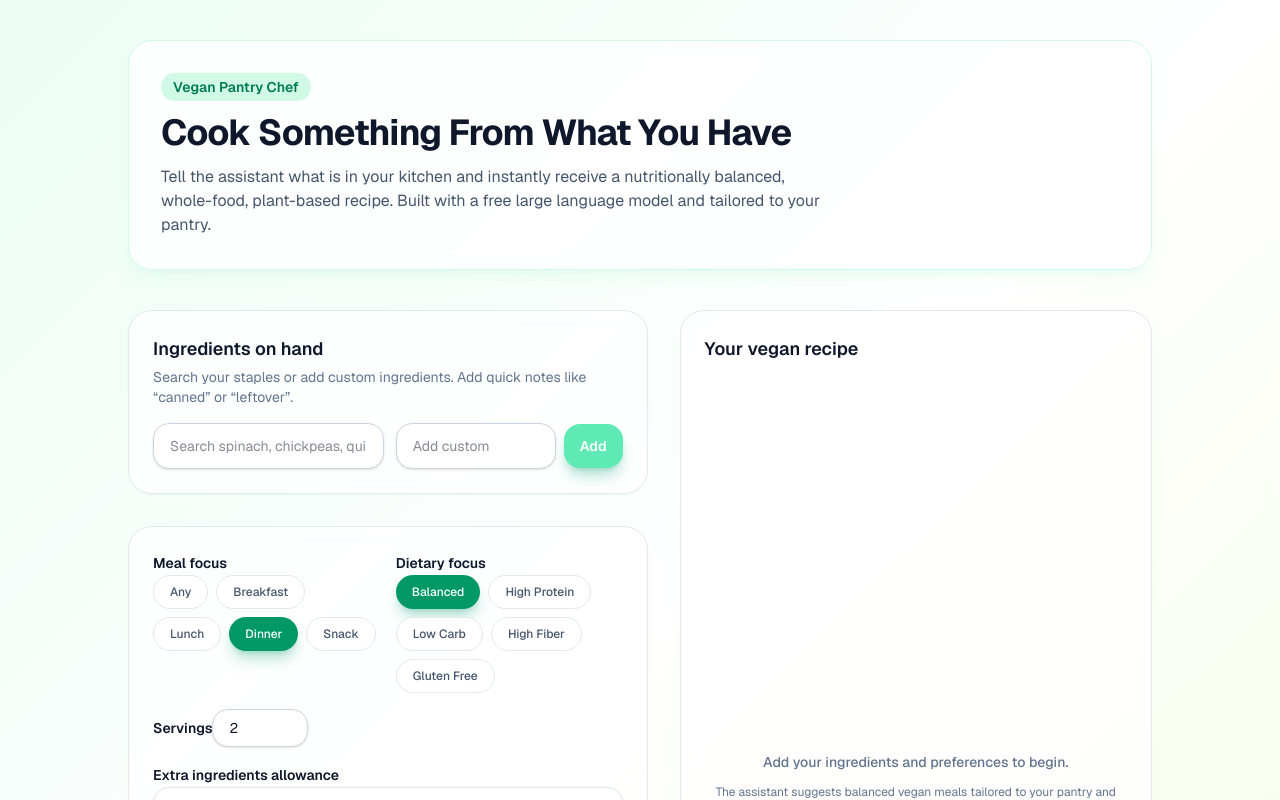
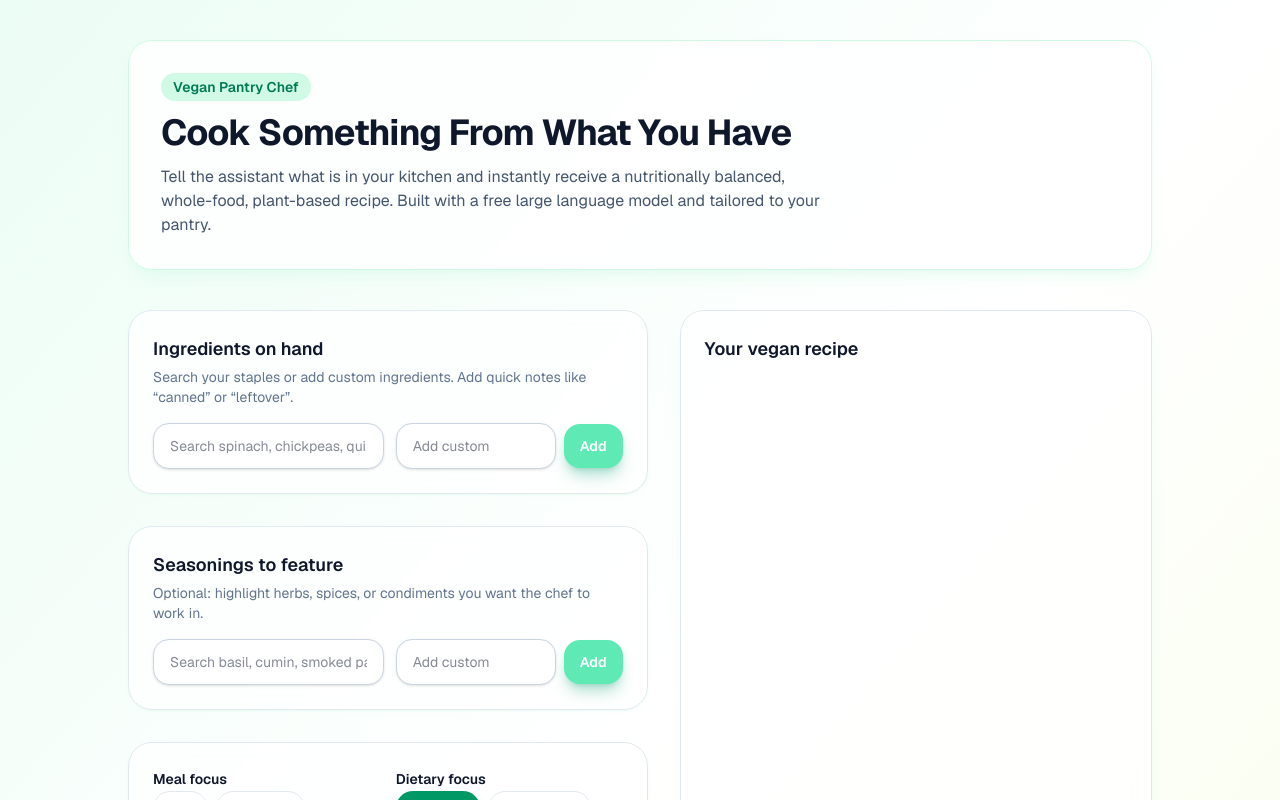
Before and after one commit to ac3261/vegan-recipe-app, a Next.js app: page / in a window 1280 px wide. Shown: the top 800 px of the page. Built offline with nearby package versions, Linux system fonts and the light colour scheme.

Commit message:
seasoning stuff

```diff
--- a/src/app/api/recipe/route.ts
+++ b/src/app/api/recipe/route.ts
@@ -72,6 +72,18 @@ export async function POST(request: Request) {
     : 0;
   payload.extraIngredientAllowance = extraIngredientAllowance;
 
+  const seasoningSet = new Set<string>();
+  if (Array.isArray(payload.seasonings)) {
+    for (const entry of payload.seasonings) {
+      if (typeof entry !== "string") continue;
+      const cleaned = entry.trim();
+      if (!cleaned) continue;
+      if (seasoningSet.size >= 12) break;
+      seasoningSet.add(cleaned);
+    }
+  }
+  payload.seasonings = Array.from(seasoningSet);
+
   const prompt = buildRecipePrompt(payload);
 
   const messages: GroqMessage[] = [
--- a/src/app/page.tsx
+++ b/src/app/page.tsx
@@ -31,6 +31,9 @@ export default function Home() {
   const [query, setQuery] = useState("");
   const [customIngredient, setCustomIngredient] = useState("");
   const [selectedIngredients, setSelectedIngredients] = useState<SelectedIngredient[]>([]);
+  const [seasoningQuery, setSeasoningQuery] = useState("");
+  const [customSeasoning, setCustomSeasoning] = useState("");
+  const [selectedSeasonings, setSelectedSeasonings] = useState<string[]>([]);
   const [mealType, setMealType] = useState<RecipeRequestPayload["mealType"]>("Dinner");
   const [dietaryFocus, setDietaryFocus] = useState<RecipeRequestPayload["dietaryFocus"]>("Balanced");
   const [servings, setServings] = useState(2);
@@ -45,6 +48,18 @@ export default function Home() {
     );
   }, [query]);
 
+  const seasoningOptions = useMemo(
+    () => ingredientOptions.filter((item) => item.category === "Seasonings"),
+    []
+  );
+
+  const filteredSeasonings = useMemo(() => {
+    if (!seasoningQuery) return seasoningOptions.slice(0, 20);
+    return seasoningOptions.filter((item) =>
+      item.name.toLowerCase().includes(seasoningQuery.toLowerCase())
+    );
+  }, [seasoningOptions, seasoningQuery]);
+
   const addIngredient = (name: string) => {
     setQuery("");
     setCustomIngredient("");
@@ -57,6 +72,21 @@ export default function Home() {
 
   const removeIngredient = (name: string) => {
     setSelectedIngredients((prev) => prev.filter((item) => item.name !== name));
+  };
+
+  const addSeasoning = (name: string) => {
+    const normalized = name.trim();
+    if (!normalized) return;
+    setSeasoningQuery("");
+    setCustomSeasoning("");
+    setSelectedSeasonings((prev) => {
+      const exists = prev.some((item) => item.toLowerCase() === normalized.toLowerCase());
+      return exists ? prev : [...prev, normalized];
+    });
+  };
+
+  const removeSeasoning = (name: string) => {
+    setSelectedSeasonings((prev) => prev.filter((item) => item !== name));
   };
 
   const updateNote = (index: number, note: string) => {
@@ -80,6 +110,7 @@ export default function Home() {
           dietaryFocus,
           servings,
           extraIngredientAllowance,
+          seasonings: selectedSeasonings,
           notes: notes.trim() || undefined,
         } satisfies RecipeRequestPayload),
       });
@@ -109,8 +140,11 @@ export default function Home() {
   const reset = () => {
     setState({ loading: false });
     setSelectedIngredients([]);
+    setSelectedSeasonings([]);
     setQuery("");
     setCustomIngredient("");
+    setSeasoningQuery("");
+    setCustomSeasoning("");
     setNotes("");
     setExtraIngredientAllowance(0);
   };
@@ -221,6 +255,88 @@ export default function Home() {
                         Remove
                       </button>
                     </div>
+                  ))}
+                </div>
+              )}
+            </div>
+
+            <div className="space-y-4 rounded-3xl border border-slate-200 bg-white/70 p-6 shadow-sm shadow-emerald-100/30 backdrop-blur">
+              <div className="space-y-1">
+                <h2 className="text-lg font-semibold text-slate-900">Seasonings to feature</h2>
+                <p className="text-sm text-slate-500">
+                  Optional: highlight herbs, spices, or condiments you want the chef to work in.
+                </p>
+              </div>
+
+              <div className="flex flex-col gap-3 md:flex-row">
+                <div className="relative flex-1">
+                  <input
+                    type="text"
+                    value={seasoningQuery}
+                    onChange={(event) => setSeasoningQuery(event.target.value)}
+                    placeholder="Search basil, cumin, smoked paprika..."
+                    className="w-full rounded-2xl border border-slate-300 bg-white px-4 py-3 text-sm shadow-sm transition focus:border-emerald-400 focus:outline-none focus:ring-2 focus:ring-emerald-100"
+                  />
+                  {seasoningQuery && (
+                    <div className="absolute left-0 right-0 top-[110%] z-20 max-h-60 overflow-y-auto rounded-2xl border border-slate-200 bg-white shadow-xl">
+                      {filteredSeasonings.length === 0 ? (
+                        <p className="px-4 py-3 text-sm text-slate-500">No matches found.</p>
+                      ) : (
+                        filteredSeasonings.map((item) => {
+                          const alreadySelected = selectedSeasonings.some(
+                            (seasoning) => seasoning.toLowerCase() === item.name.toLowerCase()
+                          );
+                          return (
+                            <button
+                              key={item.name}
+                              type="button"
+                              onClick={() => addSeasoning(item.name)}
+                              disabled={alreadySelected}
+                              className={`flex w-full items-center justify-between px-4 py-3 text-left text-sm transition hover:bg-emerald-50 ${
+                                alreadySelected ? "cursor-not-allowed text-slate-400" : "text-slate-700"
+                              }`}
+                            >
+                              <span>{item.name}</span>
+                              <span className="text-xs uppercase tracking-wide text-slate-400">Seasoning</span>
+                            </button>
+                          );
+                        })
+                      )}
+                    </div>
+                  )}
+                </div>
+                <div className="flex items-center gap-2">
+                  <input
+                    type="text"
+                    value={customSeasoning}
+                    onChange={(event) => setCustomSeasoning(event.target.value)}
+                    placeholder="Add custom"
+                    className="w-40 rounded-2xl border border-slate-300 bg-white px-4 py-3 text-sm shadow-sm transition focus:border-emerald-400 focus:outline-none focus:ring-2 focus:ring-emerald-100"
+                  />
+                  <button
+                    type="button"
+                    onClick={() => addSeasoning(customSeasoning)}
+                    className="rounded-2xl bg-emerald-600 px-4 py-3 text-sm font-semibold text-white shadow-lg shadow-emerald-600/30 transition hover:bg-emerald-700 disabled:cursor-not-allowed disabled:bg-emerald-300"
+                    disabled={!customSeasoning.trim()}
+                  >
+                    Add
+                  </button>
+                </div>
+              </div>
+
+              {selectedSeasonings.length > 0 && (
+                <div className="flex flex-wrap gap-2">
+                  {selectedSeasonings.map((seasoning) => (
+                    <button
+                      key={seasoning}
+                      type="button"
+                      onClick={() => removeSeasoning(seasoning)}
+                      className="inline-flex items-center gap-2 rounded-full border border-emerald-200 bg-emerald-50 px-3 py-1 text-xs font-semibold text-emerald-700 transition hover:border-emerald-300 hover:bg-emerald-100"
+                    >
+                      <span>{seasoning}</span>
+                      <span aria-hidden="true">×</span>
+                      <span className="sr-only">Remove {seasoning}</span>
+                    </button>
                   ))}
                 </div>
               )}
--- a/src/lib/prompt.ts
+++ b/src/lib/prompt.ts
@@ -21,6 +21,10 @@ export function buildRecipePrompt(payload: RecipeRequestPayload) {
     .map((ingredient, index) => `${index + 1}. ${ingredient.name}${ingredient.note ? ` (${ingredient.note})` : ""}`)
     .join("\n");
 
+  const seasoningLines = (payload.seasonings ?? [])
+    .map((seasoning, index) => `${index + 1}. ${seasoning}`)
+    .join("\n");
+
   const focusDescription = dietaryFocusDescriptions[payload.dietaryFocus];
   const mealDescription = mealTypeDescriptions[payload.mealType];
   const allowance = Math.max(0, Math.floor(payload.extraIngredientAllowance ?? 0));
@@ -33,12 +37,15 @@ export function buildRecipePrompt(payload: RecipeRequestPayload) {
 
 Ingredients on hand:\n${ingredientLines || "None specified"}
 
+Preferred seasonings:\n${seasoningLines || "None specified"}
+
 Constraints:
 - The recipe must be 100% vegan (no animal products of any kind).
 - ${mealDescription}
 - ${focusDescription}
 - Respect the number of servings: ${payload.servings}.
 - ${extraIngredientGuidance}
+- Seasonings listed above are provided by the cook. Use them when they reasonably fit the recipe and list them explicitly in the ingredients section; they do not count toward the extra ingredient allowance.
 - Only reference ingredients in the instructions if they appear in the ingredients list above (basic staples excluded).
 ${payload.notes ? `- Additional notes from the cook: ${payload.notes}.` : ""}
 
--- a/src/types/recipe.ts
+++ b/src/types/recipe.ts
@@ -37,5 +37,6 @@ export interface RecipeRequestPayload {
   dietaryFocus: 'Balanced' | 'High Protein' | 'Low Carb' | 'High Fiber' | 'Gluten Free';
   servings: number;
   extraIngredientAllowance: number;
+  seasonings: string[];
   notes?: string;
 }
```
